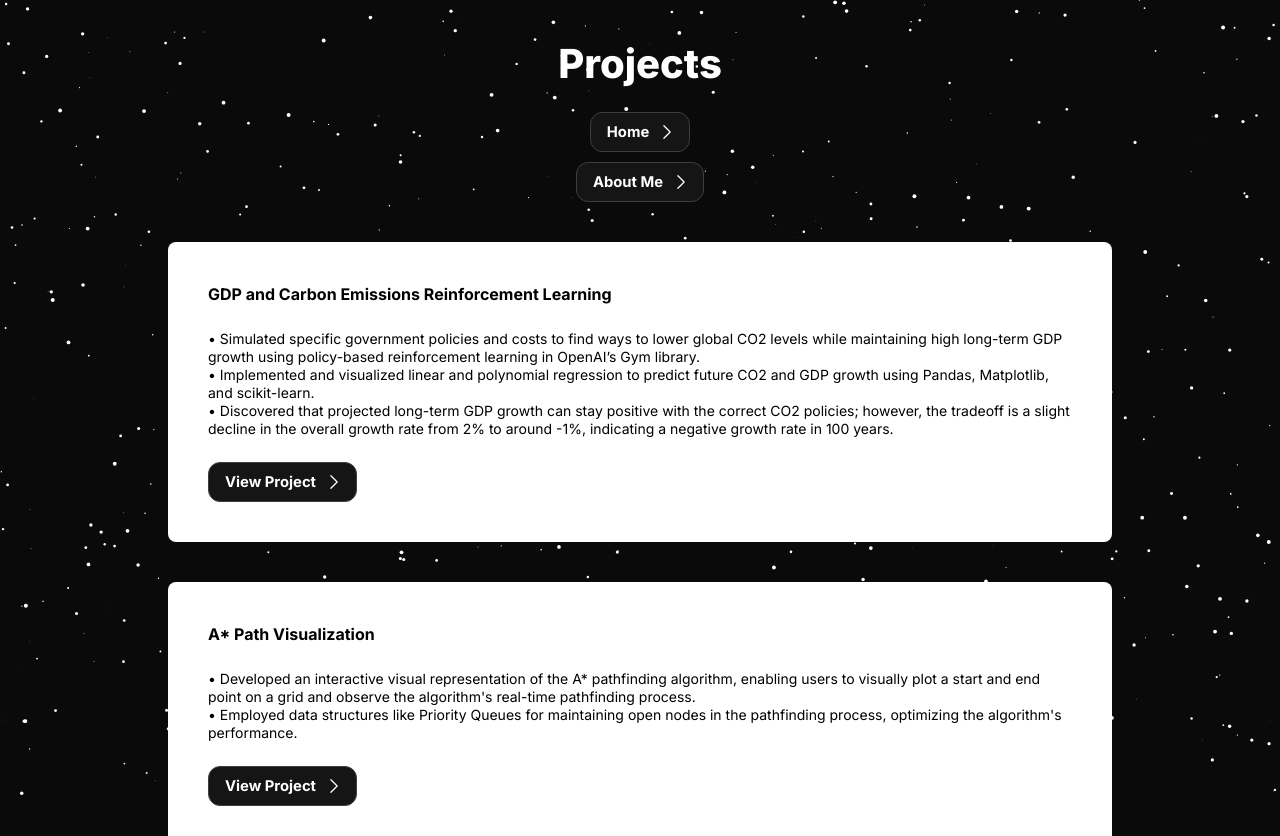
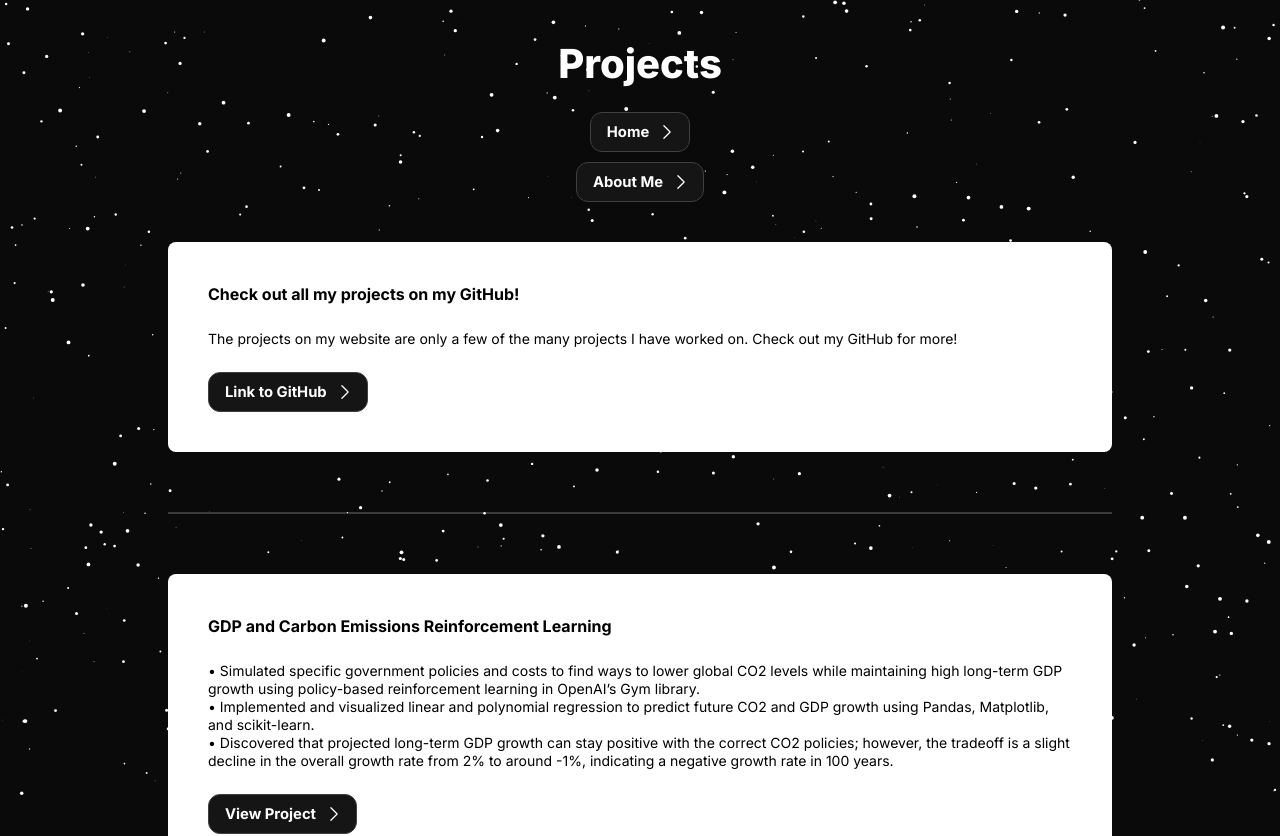
Before and after one commit to jaime-bustos/landing-page, a Next.js app: page /projects in a window 1280 px wide. Shown: the top 836 px of the page. Built offline with nearby package versions, Linux system fonts and the light colour scheme.

Commit message:
add git hub link to projects page update resume add divider within projects page

```diff
--- a/src/app/projects/page.tsx
+++ b/src/app/projects/page.tsx
@@ -5,6 +5,13 @@ import { Flex, Grid, Heading, Text, Button } from '@/once-ui/components';
 import StarBackground from '../../once-ui/components/StarBackground';
 
 const projects = [
+  {
+    title: 'Check out all my projects on my GitHub!',
+    description: 'The projects on my website are only a few of the many projects I have worked on. Check out my GitHub for more!',
+    link: 'https://github.com/jaime-bustos',
+
+  },
+
   {
     title: 'GDP and Carbon Emissions Reinforcement Learning',
     description:
@@ -80,8 +87,8 @@ const ProjectsPage = () => {
           padding="l"
           style={{ backgroundColor: 'rgba(0, 0, 0, 0)', borderRadius: '12px' }}>
           {projects.map((project, index) => (
+            <React.Fragment key={index}>
               <Flex
-              key={index}
                 direction="column" justifyContent="space-between"
                 padding="l"
                 gap="m"
@@ -99,9 +106,19 @@ const ProjectsPage = () => {
                   href={project.link}
                   suffixIcon="chevronRight"
                   variant="secondary">
-                View Project
+                  {project.title === 'Check out all my projects on my GitHub!' ? 'Link to GitHub' : 'View Project'}
                 </Button>
               </Flex>
+              {index === 0 && (
+                <hr style={{
+                  width: '100%',
+                  border: 'none',
+                  height: '2px',
+                  backgroundColor: 'rgba(255, 255, 255, 0.2)',
+                  margin: '20px 0'
+                }} />
+              )}
+            </React.Fragment>
           ))}
         </Grid>
       </Flex>
```
Lines whose indentation alone changed are shown as unchanged.
